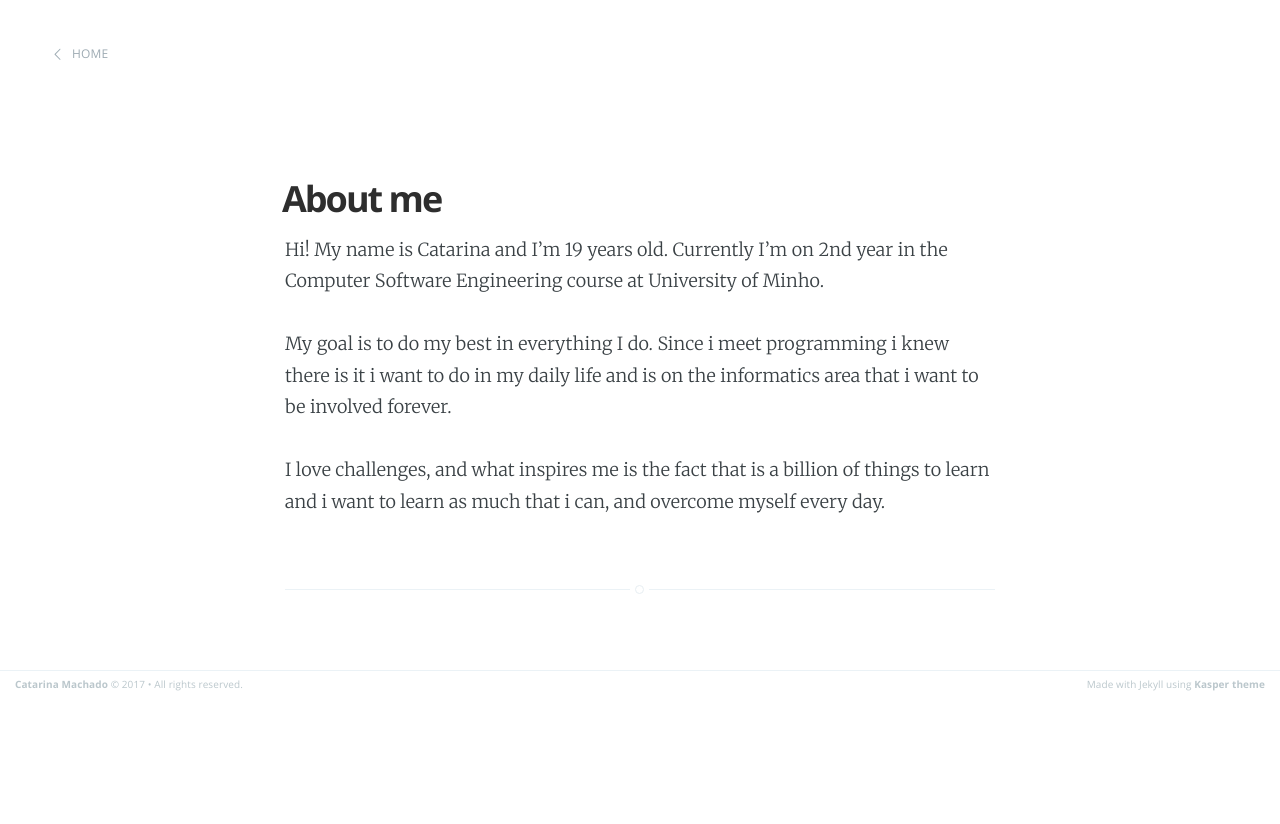
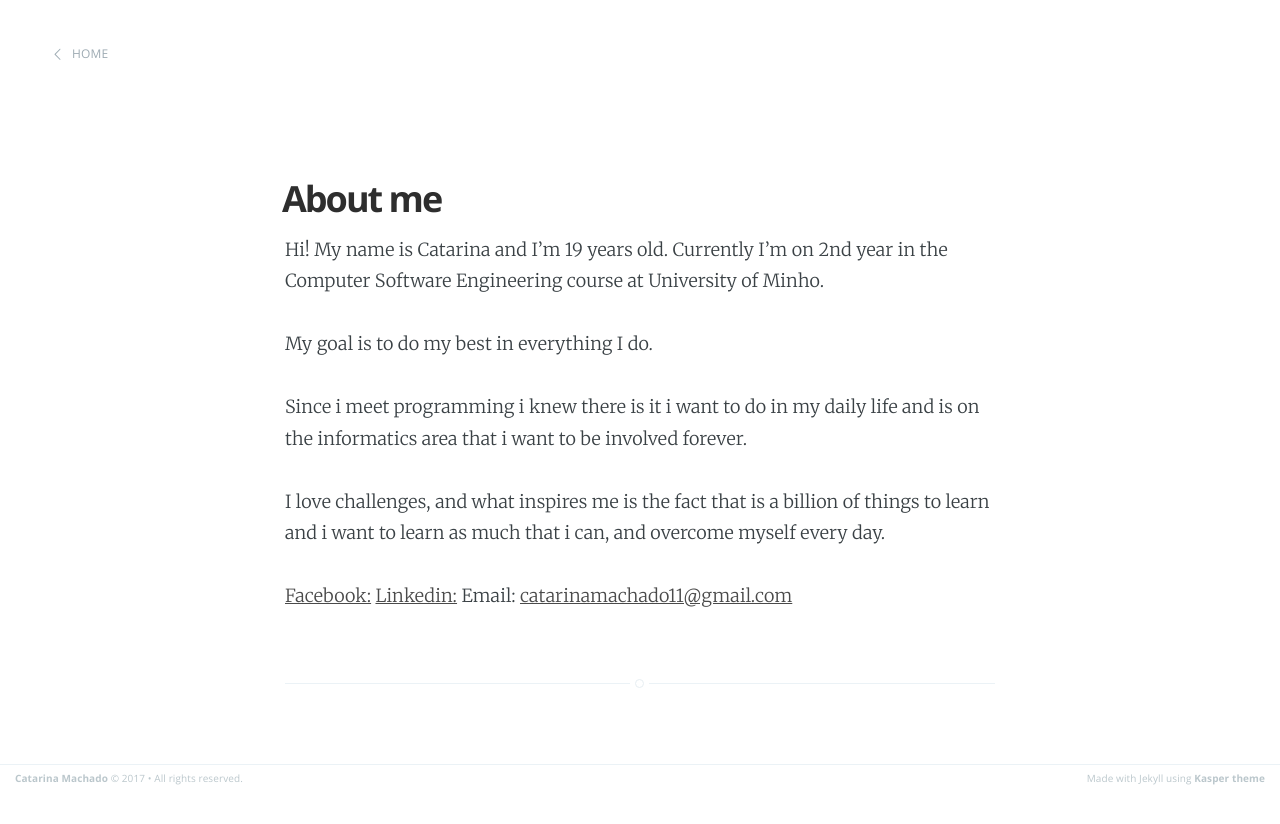
Before and after one commit to catarinamachado/catarinamachado-old-page, a Jekyll site: the page built from about.md, in a window 1280 px wide. Shown: the top 824 px of the page. Built offline with Jekyll 4.4.1, drawn with Linux system fonts in a browser that asks for light colours.

Commit message:
about me

```diff
--- a/about.md
+++ b/about.md
@@ -6,6 +6,12 @@ title: About me
 Hi! My name is Catarina and I’m 19 years old. Currently I’m on 2nd year in the Computer Software Engineering course at University of Minho.
 
 My goal is to do my best in everything I do.
+
 Since i meet programming i knew there is it i want to do in my daily life and is on the informatics area that i want to be involved forever.
 
 I love challenges, and what inspires me is the fact that is a billion of things to learn and i want to learn as much that i can, and overcome myself every day.
+
+
+[Facebook:]({{site.author.url.facebook}})
+[Linkedin:]({{site.author.url.linkedin}})
+Email: <a href="mailto:{{site.author.url.email}}">{{site.author.url.email}}</a>
```
